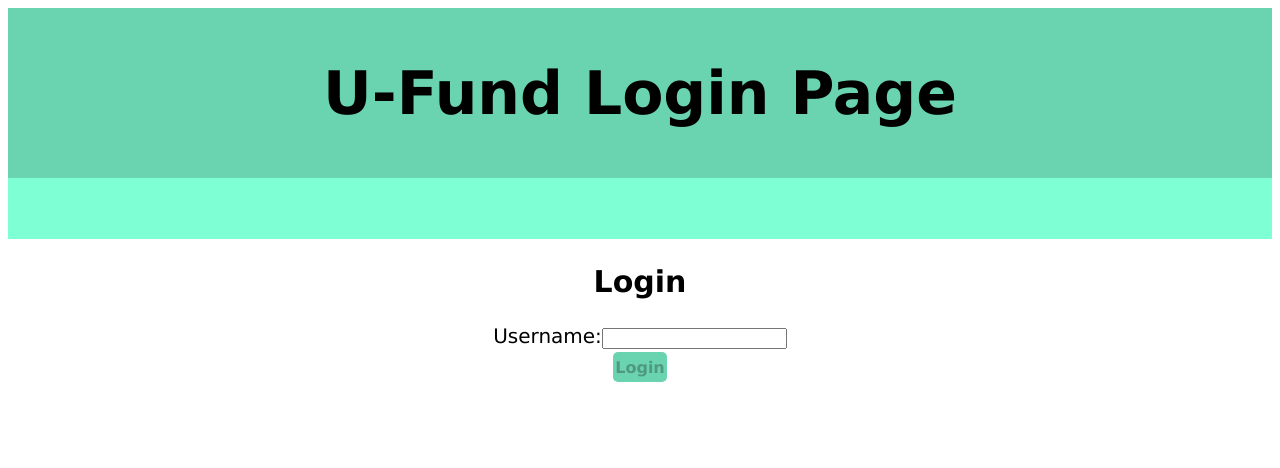
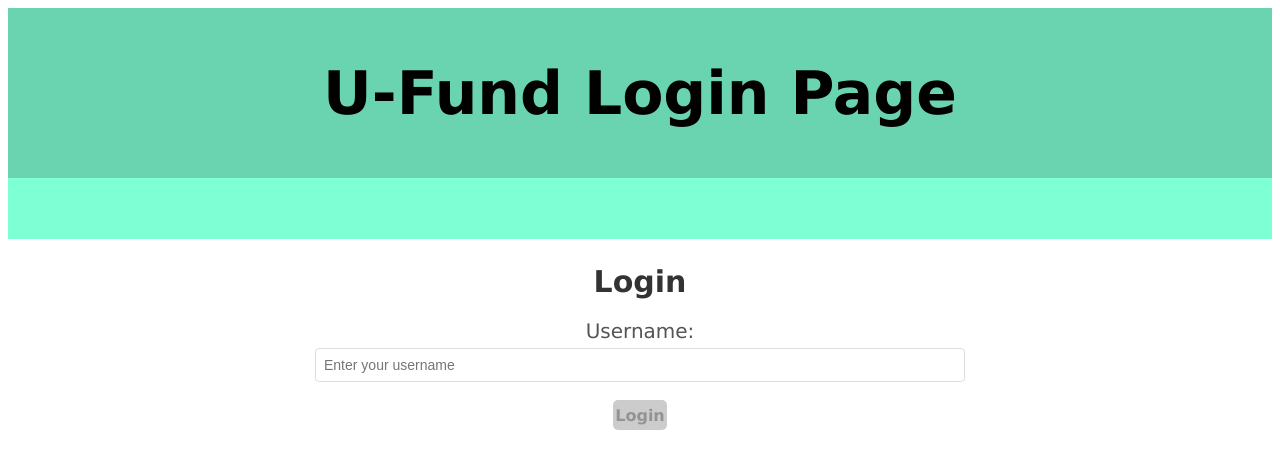
Before and after one commit to LyingScholar/Shopping-app-demo, an Angular app in the folder ufund-ui/: page /login-page in a window 1280 px wide. Shown: the top 468 px of the page. Built offline with nearby package versions, Linux system fonts and the light colour scheme.

Commit message:
username input improvements

```diff
--- a/ufund-ui/angular.json
+++ b/ufund-ui/angular.json
@@ -91,5 +91,8 @@
         }
       }
     }
+  },
+  "cli": {
+    "analytics": "df41e8d7-fa29-428b-8ddb-d78a154f843c"
   }
 }
--- a/ufund-ui/src/app/login-page/username-input/username-input.component.css
+++ b/ufund-ui/src/app/login-page/username-input/username-input.component.css
@@ -1,3 +1,42 @@
+.login-container {
+    max-width: 300px;
+    margin: 0 auto;
+    padding: 20px;
+    background-color: #f5f5f5;
+    border-radius: 8px;
+    box-shadow: 0 2px 4px rgba(0, 0, 0, 0.1);
+  }
+
+  h2 {
+    text-align: center;
+    color: #333;
+    margin-bottom: 20px;
+  }
+
+  .form-group {
+    margin-bottom: 15px;
+  }
+
+  label {
+    display: block;
+    margin-bottom: 5px;
+    color: #555;
+  }
+
+  input[type="text"] {
+    width: 50%;
+    padding: 8px;
+    border: 1px solid #ddd;
+    border-radius: 4px;
+    font-size: 14px;
+  }
+
+  .error-message {
+    color: #d32f2f;
+    font-size: 12px;
+    margin-top: 5px;
+  }
+
 .login_button {
     padding: 2px;
     height: 30px;
@@ -14,6 +53,12 @@
     border: none;
     border-radius: 5px;
 }
+
 .login_button:hover {
-    background: rgb(79, 167, 139);
-}
+    background-color: #4fa78b;
+  }
+
+  .login_button:disabled {
+    background-color: #cccccc;
+    cursor: not-allowed;
+  }
--- a/ufund-ui/src/app/login-page/username-input/username-input.component.html
+++ b/ufund-ui/src/app/login-page/username-input/username-input.component.html
@@ -13,6 +13,7 @@
             required
             minlength="3"
             #usernameInput="ngModel"
+            placeholder="Enter your username"
         >
 
 
```
